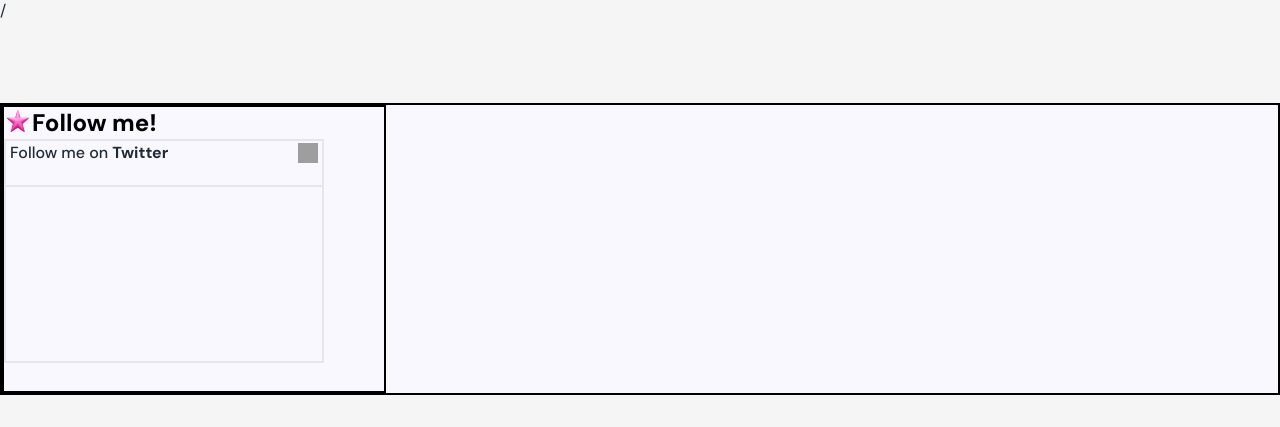
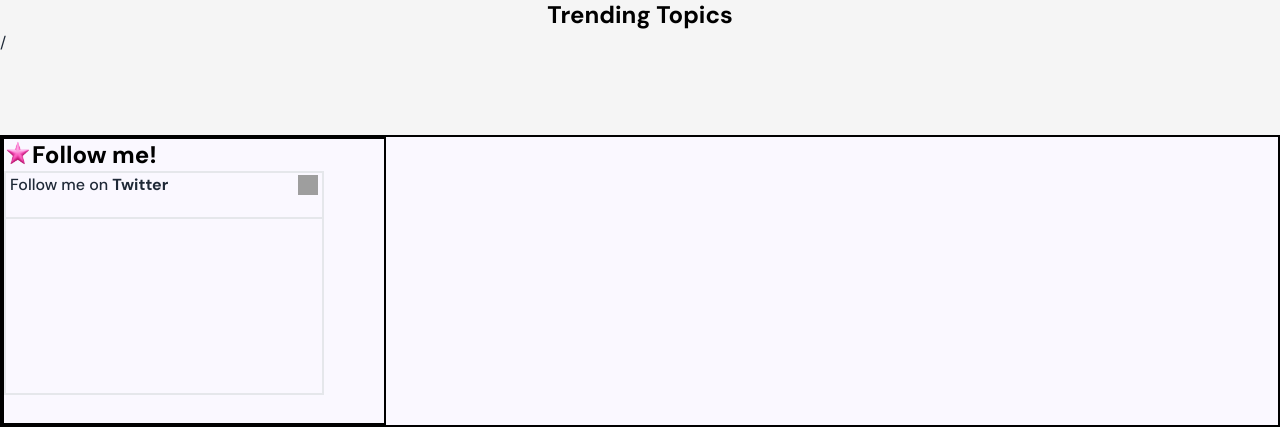
Before and after one commit to ronobir84/EchoPost, a PHP site: page / in a window 1280 px wide. Shown: the part 539-966 px from the top of the page. Before the commit the page ends 934 px from the top, so only its background shows below. Run offline with PHP 8.4, Linux system fonts and the light colour scheme; some libraries are stand-ins or nearby versions; grey boxes are pictures that could not be loaded.

Commit message:
set up the Trending Topics section

```diff
--- /dev/null
+++ b/Assets/Components/trending_topics.php
@@ -0,0 +1,9 @@
+<div>
+    <div>
+        <h2 class="text-2xl text-black font-bold text-center">Trending Topics</h2>
+    </div>
+    <div>
+
+    </div>
+
+</div>
--- a/index.php
+++ b/index.php
@@ -43,13 +43,15 @@ $_SESSION['image2'] = $image2;
 
 <?php include_once('./Assets/Components/header.php') ?>
 
-<!-- banner  -->
-<?php include_once('./Assets/Components/banner.php')?>
+<!-- banner  section-->
+<?php include_once('./Assets/Components/banner.php') ?>
 
 
 
 
+<!-- Trending Topics section-->
 
+<?php include_once('./Assets/Components/trending_topics.php')?>
 
 
 
```
